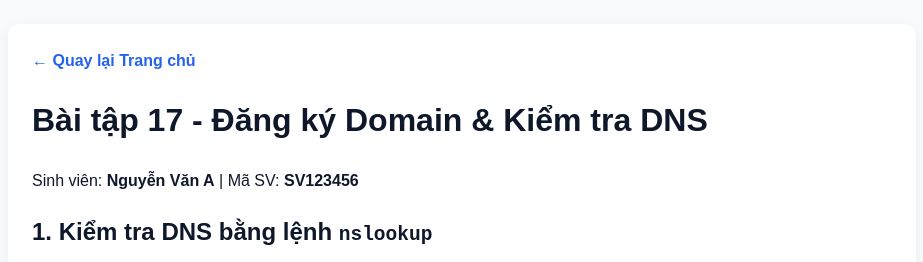
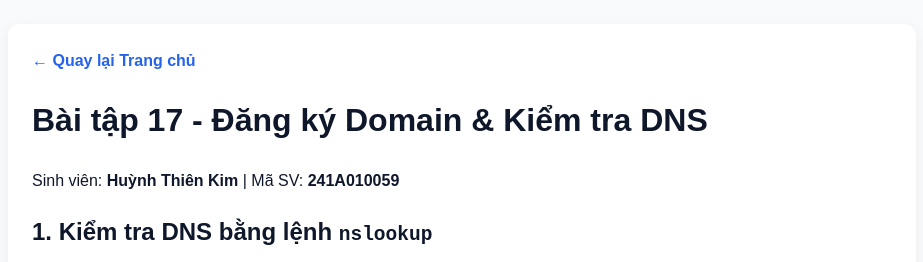
Before and after one commit to lii-uiui/bai-tap-17, a plain HTML site: page bai-17.html in a window 1280 px wide. Shown: the top 262 px of the page, without its empty margins (178-1101 px from the left). Drawn offline with Linux system fonts and the light colour scheme.

Commit message:
bai-17.html

```diff
--- a/bai-17.html
+++ b/bai-17.html
@@ -50,7 +50,7 @@
   <div class="container">
     <a href="index.html">← Quay lại Trang chủ</a>
     <h1>Bài tập 17 - Đăng ký Domain &amp; Kiểm tra DNS</h1>
-    <p>Sinh viên: <strong>Nguyễn Văn A</strong> | Mã SV: <strong>SV123456</strong></p>
+    <p>Sinh viên: <strong>Huỳnh Thiên Kim</strong> | Mã SV: <strong>241A010059</strong></p>
 
     <h2>1. Kiểm tra DNS bằng lệnh <code>nslookup</code></h2>
     <pre>nslookup google.com</pre>
```
